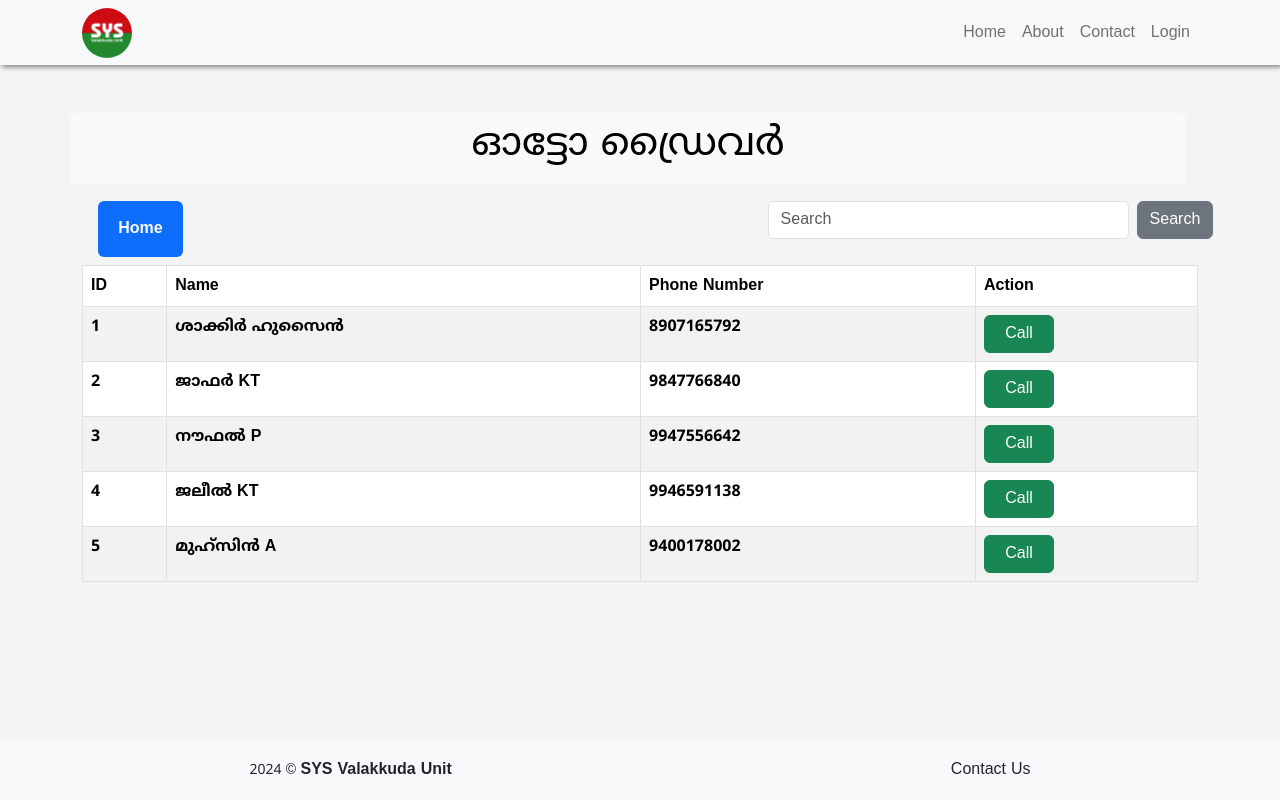
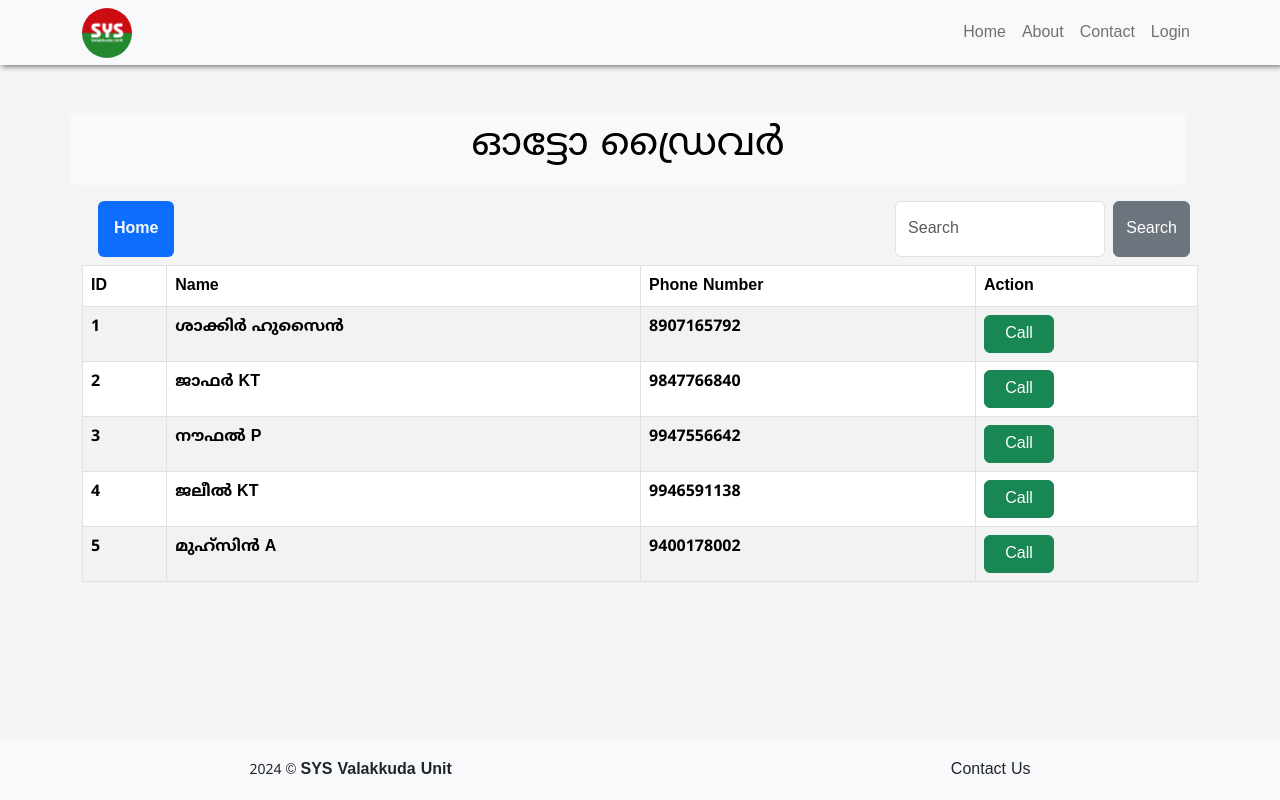
Before and after one commit to muhammed-kutty/sys-vkd-frontend, a React (Vite) app: page /user-details/1 in a window 1280 px wide. Built offline with nearby package versions, Linux system fonts and the light colour scheme.

Commit message:
cahnge search bar

```diff
--- a/src/pages/UserDetails.jsx
+++ b/src/pages/UserDetails.jsx
@@ -308,19 +308,28 @@ fettch_data()
 </div> */}
 <div className="row custm_anim ms-1 d-flex justify-content-between w-100">
   <div className="d-flex " style={{width:"40%"}}>
-    <Link to="/" className="text-center bg-primary p-3 rounded text-light fw-bold" style={{ width: "85px" }}>
-      Home
-    </Link>
+  <Col xs={6} md={4} className="d-flex justify-content-start">
+          <Link to="/" className="text-center bg-primary p-3 rounded text-light fw-bold" >
+            Home
+          </Link>
+          </Col>
   </div>
-  <div className="d-flex justify-content-end " style={{width:"40%"}}>
-    <Form className="d-flex" onSubmit={search_handlesubmit}>
-      <Col xs="auto">
-        <Form.Control type="text"  value={searchKeyword} placeholder="Search" onChange={handlesearch} />
-      </Col>
-      <Col xs="auto" className="ms-2">
-        <Button type="submit" variant="secondary">Search</Button>
-      </Col>
-    </Form>
+  <div className="d-flex justify-content-end " style={{width:"55%"}}>
+  <Col xs={12} md={6} className="d-flex justify-content-md-end justify-content-center mt-3 mt-md-0">
+          <Form className="d-flex w-100" onSubmit={search_handlesubmit}>
+            <Form.Control
+
+              type="text"
+              value={searchKeyword}
+              placeholder="Search"
+              onChange={handlesearch}
+              className="me-2 w-100"
+            />
+            <Button type="submit" variant="secondary">
+              Search
+            </Button>
+          </Form>
+        </Col>
   </div>
 </div>
 
```
